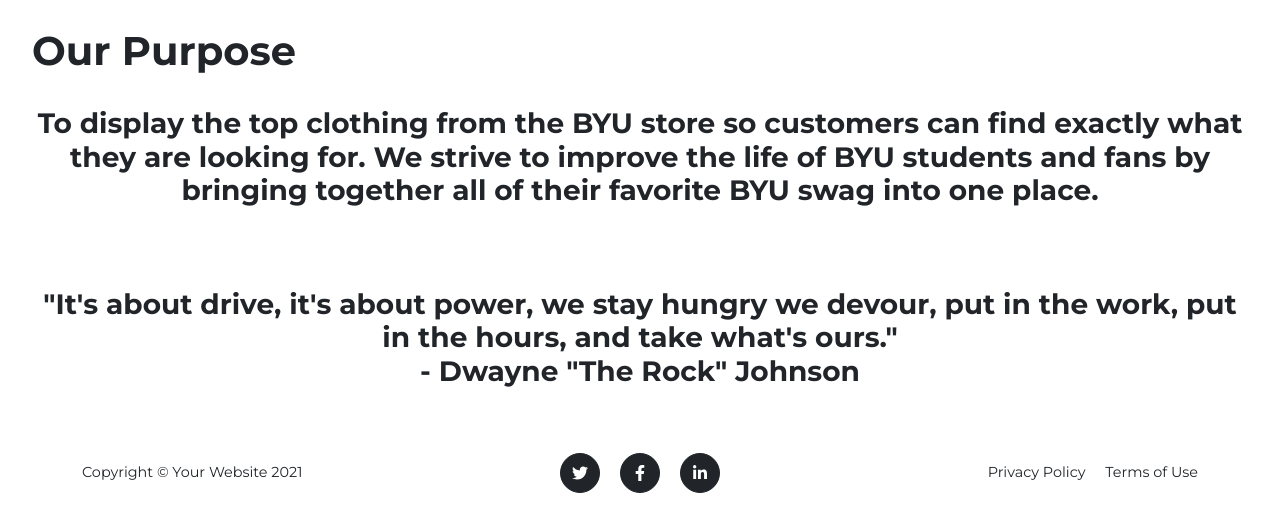
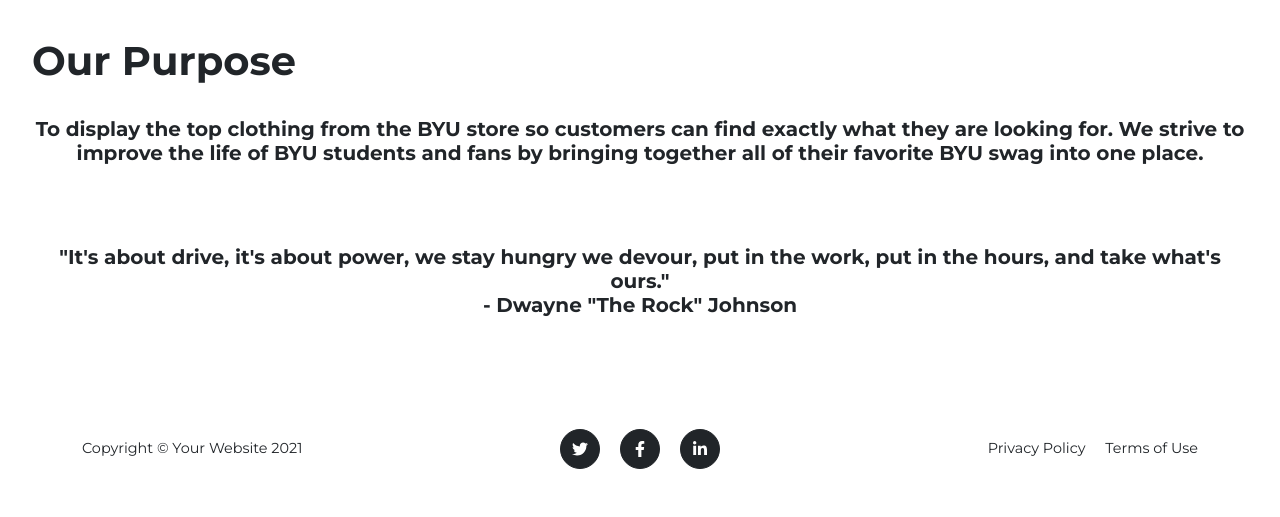
Before and after one commit to jacobpoor98/BYUTSHIRT4.0, a Django app: page /about/ in a window 1280 px wide. Shown: the part 391-908 px from the top of the page. After the commit the page ends 860 px from the top, so only its background shows below. Run offline with Django 3.2, Linux system fonts and the light colour scheme; some libraries are stand-ins or nearby versions.

Commit message:
added by ryan

```diff
--- a/templates/RanktShirts/about.html
+++ b/templates/RanktShirts/about.html
@@ -2,25 +2,25 @@
 {% comment %} Basic information goes here {% endcomment %}
 <div style="padding: 2rem 2rem 2rem 2rem">
     <div style="text-align: center">
-      <h style="color: white; font-size: 60px; text-align: center">About Us</h>
-    </div>
-  <br /><br />
+      <h style="color: navyblue; font-size: 60px; float: left;">About Us</h>
+    </div><br>
+  <br />
   <div style="display: flex; justify-content: center">
-    <img src="../../static/img/byu logo.png" height="200" />
+    <img src="{% static '/assets/img/byulogo.png'%}" height="300" />
   </div>
   <br /><br />
     <h2 style="font-size: 40px">Our Purpose</h2>
   <br />
-  <h3 style="text-align: center">
+  <h5 style="text-align: center">
     To display the top clothing from the BYU store so customers can find exactly
     what they are looking for. We strive to improve the life of BYU students and
     fans by bringing together all of their favorite BYU swag into one place.
-  </h3>
+  </h5>
   <br /><br /><br />
-  <h3 style="text-align: center">
+  <h5 style="text-align: center">
     "It's about drive, it's about power, we stay hungry we devour, put in the
     work, put in the hours, and take what's ours." <br />- Dwayne "The Rock"
     Johnson
-  </h3>
+  </h5><br><br>
 </div>
 {%endblock%}
```
Also changed, not shown: BYUtShirt/static/assets/img/byulogo.png (added).
